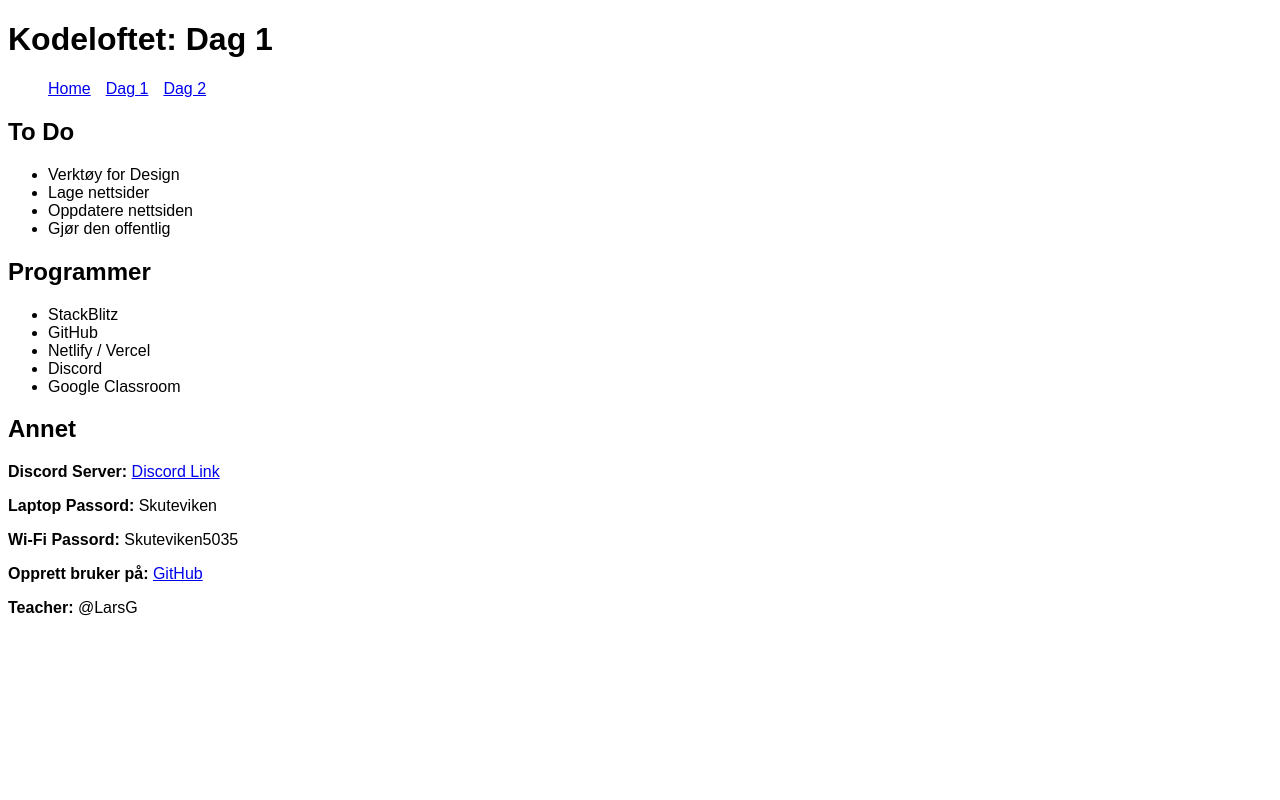
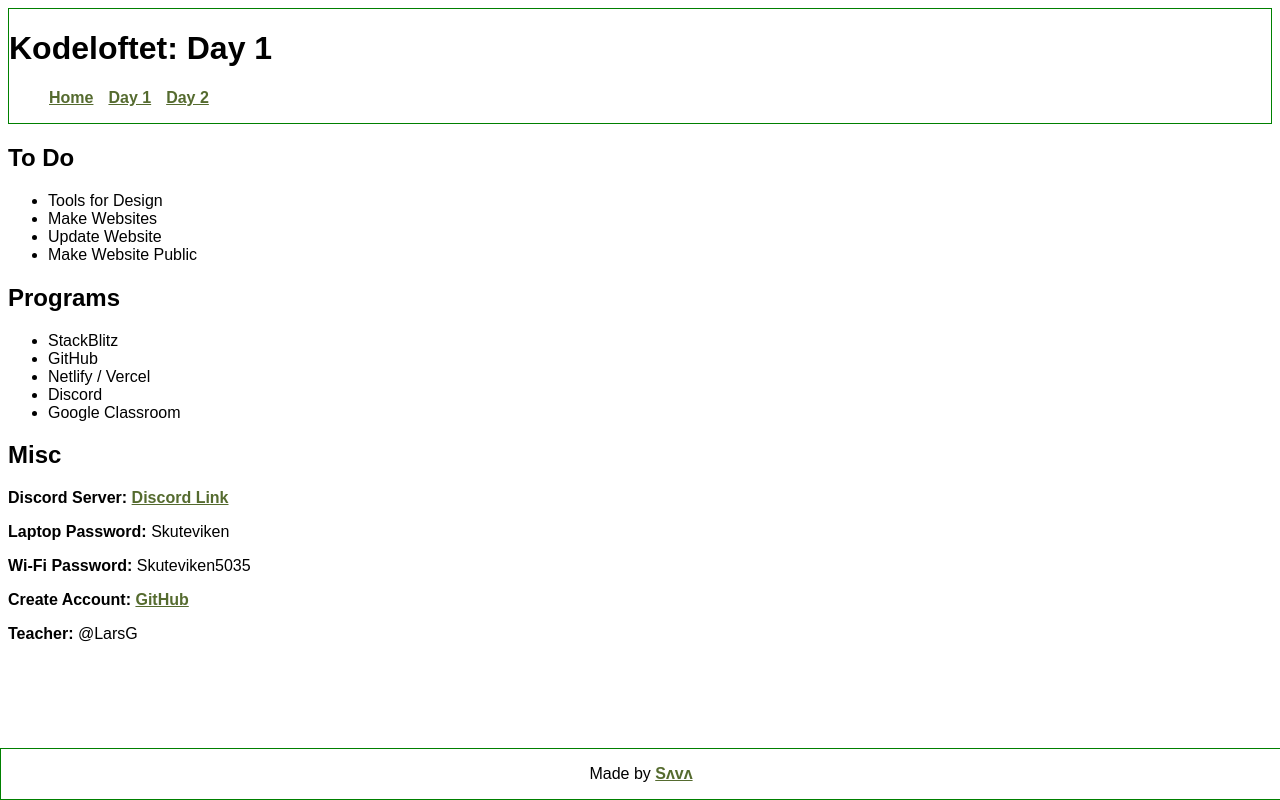
Before and after one commit to siljeangelvik/kodeloftet-1, a plain HTML site: page pages/dag-1.html in a window 1280 px wide. Drawn offline with Linux system fonts and the light colour scheme.

Commit message:
Edited HTML, CSS and README.md

```diff
--- a/css/styles.css
+++ b/css/styles.css
@@ -1,5 +1,9 @@
 html, body {
     font-family: sans-serif;
+}
+
+header {
+    border: 1px solid green;
 }
 
 ul.menu, ul.menu > li {
@@ -10,3 +14,23 @@ ul.menu, ul.menu > li {
 ul.menu {
     gap: 15px;
 }
+
+a {
+    color: darkolivegreen;
+    font-weight: bolder;
+    text-underline: darkolivegreen;
+}
+
+
+footer {
+    border: 1px solid green;
+    position: absolute;
+    bottom: 0;
+    left: 0;
+    z-index: 10;
+    width: 100vw;
+}
+
+footer > p {
+    text-align: center;
+}
--- a/pages/dag-1.html
+++ b/pages/dag-1.html
@@ -5,32 +5,34 @@
     <meta name="viewport"
           content="width=device-width, user-scalable=no, initial-scale=1.0, maximum-scale=1.0, minimum-scale=1.0">
     <meta http-equiv="X-UA-Compatible" content="ie=edge">
-    <title>Kodeloftet: Dag 1</title>
+    <title>Kodeloftet: Day 1</title>
     <link rel="stylesheet" href="../css/styles.css">
 </head>
 <body>
-<h1>Kodeloftet: Dag 1</h1>
-
+<header>
+    <h1>Kodeloftet: Day 1</h1>
     <ul class="menu">
         <li>
             <a href="../index.html">Home</a>
         </li>
         <li>
-        <a href="../pages/dag-1.html">Dag 1</a>
+            <a href="../pages/dag-1.html">Day 1</a>
         </li>
         <li>
-        <a href="../pages/dag-2.html">Dag 2</a>
+            <a href="../pages/dag-2.html">Day 2</a>
         </li>
     </ul>
+</header>
+
 
 <h2>To Do</h2>
 <ul>
-    <li>Verktøy for Design</li>
-    <li>Lage nettsider</li>
-    <li>Oppdatere nettsiden</li>
-    <li>Gjør den offentlig</li>
+    <li>Tools for Design</li>
+    <li>Make Websites</li>
+    <li>Update Website</li>
+    <li>Make Website Public</li>
 </ul>
-<h2>Programmer</h2>
+<h2>Programs</h2>
 <ul>
     <li>StackBlitz</li>
     <li>GitHub</li>
@@ -38,11 +40,15 @@
     <li>Discord</li>
     <li>Google Classroom</li>
 </ul>
-<h2>Annet</h2>
+<h2>Misc</h2>
 <p><strong>Discord Server: </strong><a href="https://discord.gg/S7GShcKW">Discord Link</a></p>
-<p><strong>Laptop Passord:</strong> Skuteviken</p>
-<p><strong>Wi-Fi Passord:</strong> Skuteviken5035</p>
-<p><strong>Opprett bruker på:</strong> <a href="https://github.com/">GitHub</a></p>
+<p><strong>Laptop Password:</strong> Skuteviken</p>
+<p><strong>Wi-Fi Password:</strong> Skuteviken5035</p>
+<p><strong>Create Account:</strong> <a href="https://github.com/">GitHub</a></p>
 <p><strong>Teacher:</strong> @LarsG</p>
+
+<footer>
+    <p>Made by <a href="https://github.com/siljeangelvik">Sʌvʌ</a></p>
+</footer>
 </body>
 </html>
```
Also changed, not shown: index.html (+8 -2 lines), pages/dag-2.html (+16 -4 lines), 1 other file. Lines whose indentation alone changed are shown as unchanged.
